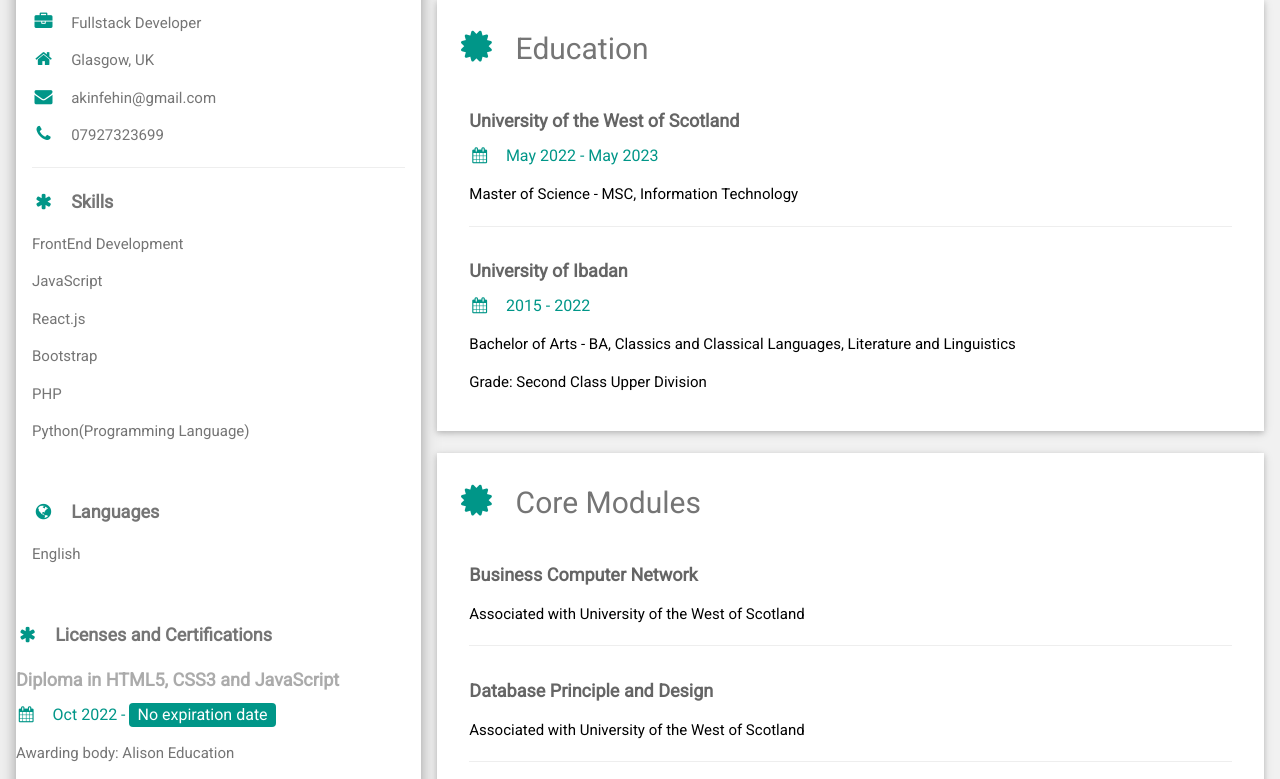
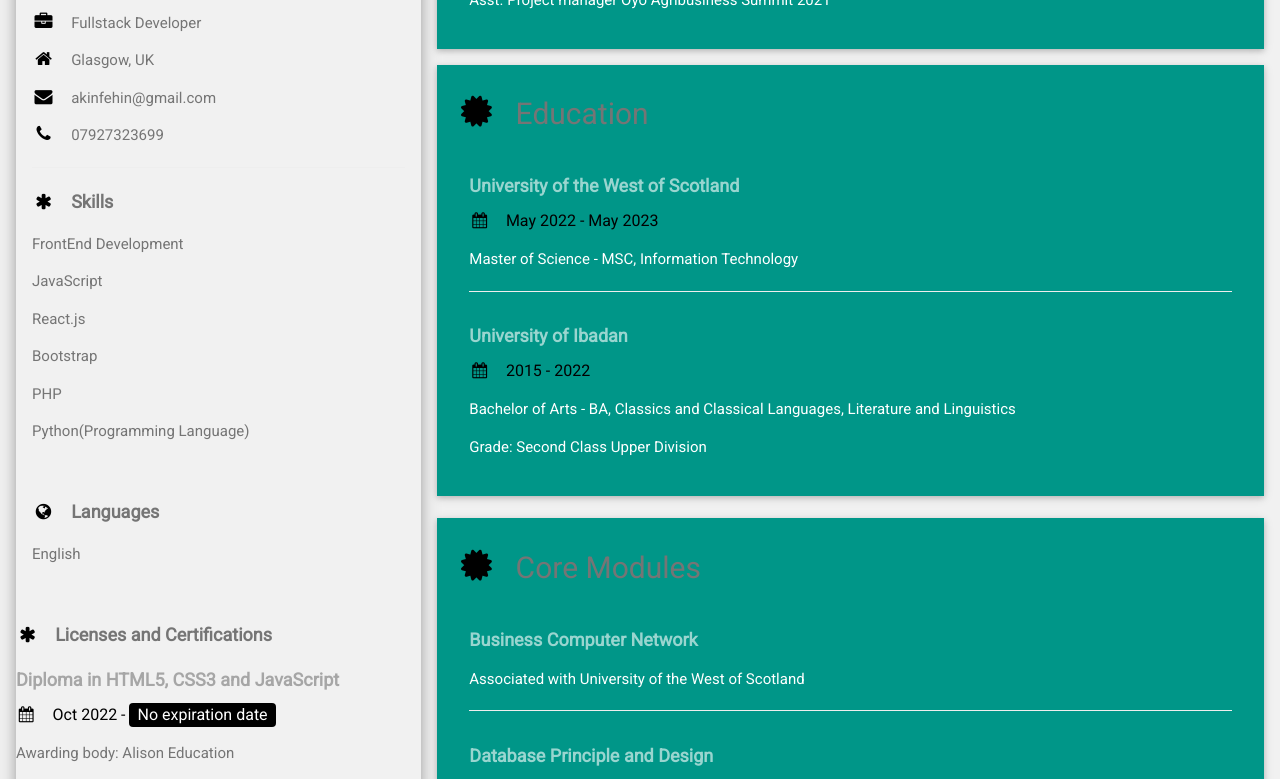
Before and after one commit to Akinfehin/aboutMe, a plain HTML site: page index.html in a window 1280 px wide. Shown: the part 740-1519 px from the top of the page. Drawn offline with nearby package versions, Linux system fonts and the light colour scheme.

Commit message:
Update index.html

```diff
--- a/index.html
+++ b/index.html
@@ -25,7 +25,7 @@
     <!-- Left Column -->
     <div class="w3-third">
 
-      <div class="w3-white w3-text-grey w3-card-4">
+      <div class="w3-offwhite w3-text-grey w3-card-4">
         <div class="w3-display-container">
           <img src="portfolio.JPEG" style="width:100%" alt="Avatar">
           <div class="w3-display-bottomleft w3-container w3-text-black">
@@ -33,13 +33,13 @@
           </div>
         </div>
         <div class="w3-container">
-          <p><i class="fa fa-briefcase fa-fw w3-margin-right w3-large w3-text-teal"></i>Fullstack Developer</p>
-          <p><i class="fa fa-home fa-fw w3-margin-right w3-large w3-text-teal"></i>Glasgow, UK</p>
-          <p><i class="fa fa-envelope fa-fw w3-margin-right w3-large w3-text-teal"></i>akinfehin@gmail.com</p>
-          <p><i class="fa fa-phone fa-fw w3-margin-right w3-large w3-text-teal"></i>07927323699</p>
+          <p><i class="fa fa-briefcase fa-fw w3-margin-right w3-large w3-text-black"></i>Fullstack Developer</p>
+          <p><i class="fa fa-home fa-fw w3-margin-right w3-large w3-text-black"></i>Glasgow, UK</p>
+          <p><i class="fa fa-envelope fa-fw w3-margin-right w3-large w3-text-black"></i>akinfehin@gmail.com</p>
+          <p><i class="fa fa-phone fa-fw w3-margin-right w3-large w3-text-black"></i>07927323699</p>
           <hr>
 
-          <p class="w3-large"><b><i class="fa fa-asterisk fa-fw w3-margin-right w3-text-teal"></i>Skills</b></p>
+          <p class="w3-large"><b><i class="fa fa-asterisk fa-fw w3-margin-right w3-text-black"></i>Skills</b></p>
           <p>FrontEnd Development</p>
           <p>JavaScript</p>
           <p>React.js</p>
@@ -48,14 +48,14 @@
           <p>Python(Programming Language)</p>
           <br>
 
-          <p class="w3-large w3-text-theme"><b><i class="fa fa-globe fa-fw w3-margin-right w3-text-teal"></i>Languages</b></p>
+          <p class="w3-large w3-text-theme"><b><i class="fa fa-globe fa-fw w3-margin-right w3-text-black"></i>Languages</b></p>
           <p>English</p>
           <br>
         </div>
 
-        <p class="w3-large"><b><i class="fa fa-asterisk fa-fw w3-margin-right w3-text-teal"></i>Licenses and Certifications</b></p>
+        <p class="w3-large"><b><i class="fa fa-asterisk fa-fw w3-margin-right w3-text-black"></i>Licenses and Certifications</b></p>
         <h5 class="w3-opacity"><b>Diploma in HTML5, CSS3 and JavaScript</b></h5>
-        <h6 class="w3-text-teal"><i class="fa fa-calendar fa-fw w3-margin-right"></i>Oct 2022 - <span class="w3-tag w3-teal w3-round">No expiration date</span></h6>
+        <h6 class="w3-text-black"><i class="fa fa-calendar fa-fw w3-margin-right"></i>Oct 2022 - <span class="w3-tag w3-black w3-round">No expiration date</span></h6>
         <p>Awarding body: Alison Education</p>
 
           <br>
@@ -67,11 +67,11 @@
     <!-- Right Column -->
     <div class="w3-twothird">
 
-      <div class="w3-container w3-card w3-white w3-margin-bottom">
-        <h2 class="w3-text-grey w3-padding-16"><i class="fa fa-suitcase fa-fw w3-margin-right w3-xxlarge w3-text-teal"></i>Work Experience</h2>
+      <div class="w3-container w3-card w3-teal w3-margin-bottom">
+        <h2 class="w3-text-grey w3-padding-16"><i class="fa fa-suitcase fa-fw w3-margin-right w3-xxlarge w3-text-black"></i>Work Experience</h2>
         <div class="w3-container">
           <h5 class="w3-opacity"><b>Full-Stack Developer / IT Career Switch</b></h5>
-          <h6 class="w3-text-teal"><i class="fa fa-calendar fa-fw w3-margin-right"></i>Nov 2022 - <span class="w3-tag w3-teal w3-round">Current</span></h6>
+          <h6 class="w3-text-black"><i class="fa fa-calendar fa-fw w3-margin-right"></i>Nov 2022 - <span class="w3-tag w3-black w3-round">Current</span></h6>
           <p>Ongoing Traineeship on Full-Stack engineer</p>
           <ul>
             <li>Using various coding languages (HTML, CSS, JavaScript) along with Wordpress to develop websites</li>
@@ -82,8 +82,9 @@
         </div>
         <div class="w3-container">
           <h5 class="w3-opacity"><b>Content Designer / OyoTruth</b></h5>
-          <h6 class="w3-text-teal"><i class="fa fa-calendar fa-fw w3-margin-right"></i>Jul 2021 - Jun 2022</h6>
+          <h6 class="w3-text-black"><i class="fa fa-calendar fa-fw w3-margin-right"></i>Jul 2021 - Jun 2022</h6>
           <p>A news blog for Oyo State, Nigeria.</p>
+          <a class="w3-button w3-round-xxlarge w3-small w3-light-grey w3-margin-bottom" href="https://oyotruth.com" target="_blank">Click me!</a>
           <ul>
             <li>Created design for interesting content</li>
             <li>SEO management</li>
@@ -93,29 +94,29 @@
         </div>
         <div class="w3-container">
           <h5 class="w3-opacity"><b>Business Development Specialist / Agro4you Limited</b></h5>
-          <h6 class="w3-text-teal"><i class="fa fa-calendar fa-fw w3-margin-right"></i>Aug 2020 - Nov 2021</h6>
+          <h6 class="w3-text-black"><i class="fa fa-calendar fa-fw w3-margin-right"></i>Aug 2020 - Nov 2021</h6>
           <p>Asst. Project manager Oyo Agribusiness Summit 2021 </p><br>
         </div>
       </div>
 
-      <div class="w3-container w3-card w3-white">
-        <h2 class="w3-text-grey w3-padding-16"><i class="fa fa-certificate fa-fw w3-margin-right w3-xxlarge w3-text-teal"></i>Education</h2>
+      <div class="w3-container w3-card w3-teal">
+        <h2 class="w3-text-grey w3-padding-16"><i class="fa fa-certificate fa-fw w3-margin-right w3-xxlarge w3-text-black"></i>Education</h2>
         <div class="w3-container">
           <h5 class="w3-opacity"><b>University of the West of Scotland</b></h5>
-          <h6 class="w3-text-teal"><i class="fa fa-calendar fa-fw w3-margin-right"></i>May 2022 - May 2023</h6>
+          <h6 class="w3-text-black"><i class="fa fa-calendar fa-fw w3-margin-right"></i>May 2022 - May 2023</h6>
           <p>Master of Science - MSC, Information Technology</p>
           <hr>
         </div>
         <div class="w3-container">
           <h5 class="w3-opacity"><b>University of Ibadan</b></h5>
-          <h6 class="w3-text-teal"><i class="fa fa-calendar fa-fw w3-margin-right"></i>2015 - 2022</h6>
+          <h6 class="w3-text-black"><i class="fa fa-calendar fa-fw w3-margin-right"></i>2015 - 2022</h6>
           <p>Bachelor of Arts - BA, Classics and Classical Languages, Literature and Linguistics</p>
           <P>Grade: Second Class Upper Division</P><br>
         </div>
       </div>
 <br>
-      <div class="w3-container w3-card w3-white">
-        <h2 class="w3-text-grey w3-padding-16"><i class="fa fa-certificate fa-fw w3-margin-right w3-xxlarge w3-text-teal"></i>Core Modules</h2>
+      <div class="w3-container w3-card w3-teal">
+        <h2 class="w3-text-grey w3-padding-16"><i class="fa fa-certificate fa-fw w3-margin-right w3-xxlarge w3-text-black"></i>Core Modules</h2>
         <div class="w3-container">
           <h5 class="w3-opacity"><b>Business Computer Network</b></h5>
           <p>Associated with University of the West of Scotland</p>
```
